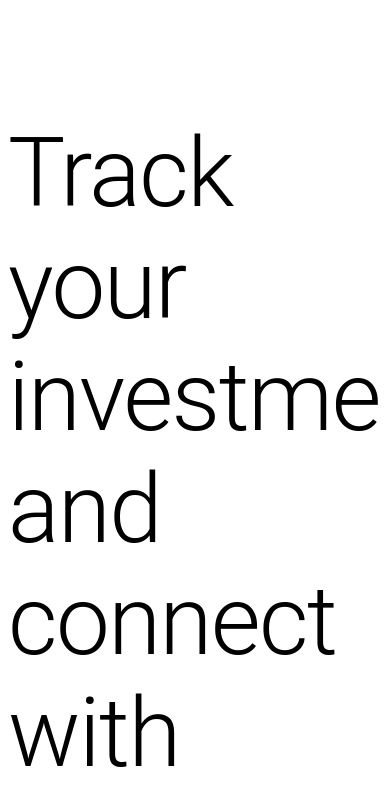
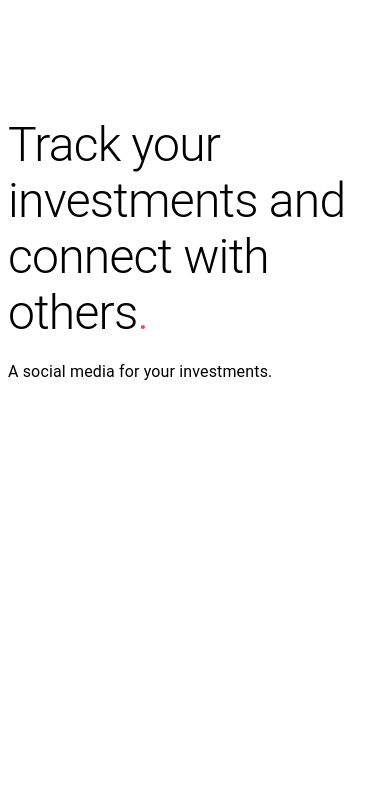
Before and after one commit to ludmylaalmeida/Piggy, a Gatsby site: page / in a window 390 px wide. Shown: the part 55-841 px from the top of the page. Built offline with nearby package versions, Linux system fonts and the light colour scheme; Gatsby itself is replaced by a stand-in of ours.

Commit message:
Create the get started page and make responsive

```diff
--- a/src/components/homeHeader.js
+++ b/src/components/homeHeader.js
@@ -1,4 +1,5 @@
 import Grid from "@material-ui/core/Grid";
+import { Link } from "gatsby";
 import React from "react";
 import {
   Box,
@@ -18,10 +19,15 @@ const useStyles = makeStyles(theme => ({
     borderRadius: 5,
     backgroundColor: "#FD6A7E",
     color: "#fff",
-    marginLeft: theme.spacing(0),
     verticalAlign: "middle",
     "&:hover": {
       backgroundColor: "#FB4369",
+    },
+  },
+
+  headerTitle: {
+    [theme.breakpoints.down('md')]: {
+      fontSize: "3em",
     },
   },
 }))
@@ -30,15 +36,12 @@ export default function HomeHeader() {
   const classes = useStyles()
   return (
     <div>
-    <Grid container spacing={3}>
-      <Grid item xs={12} sm={6}>
-      <Box mt={15}>
-        <TableContainer className={classes.TableContainer}>
-        <Typography variant="h1" gutterBottom>Track your investments and connect with others<Box component="div" display="inline" color="#FB4369">.</Box></Typography>
+      <Typography variant="h1" gutterBottom className={classes.headerTitle}> Track your investments and connect with others<Box component="div" display="inline" color="#FB4369">.</Box></Typography>
       <Typography variant="subtitle1" gutterBottom>A social media for your investments.</Typography>
         <Box pt={3} display="flex">
           <div>
             <Hidden xsDown>
+              <Link to="/signup/" style = {{textDecoration: "none"}}>
               <Box>
                 <Button
                   href=""
@@ -49,16 +52,10 @@ export default function HomeHeader() {
                   Get Started
                 </Button>
               </Box>
+              </Link>
             </Hidden>
           </div>
         </Box>
-        </TableContainer>
-        </Box>
-      </Grid>
-      <Grid item xs={12} sm={6}>
-        <TableContainer className={classes.TableContainer}></TableContainer>
-      </Grid>
-    </Grid>
     </div>
   )
 }
--- a/src/pages/index.js
+++ b/src/pages/index.js
@@ -1,5 +1,7 @@
 import HomeNavbar from "../components/homeNavbar";
 import HomeHeader from "../components/homeHeader";
+import Grid from "@material-ui/core/Grid";
+import { Box } from "@material-ui/core";
 import React from "react";
 
 export default function Index() {
@@ -7,7 +9,15 @@ export default function Index() {
 
     <div>
       <HomeNavbar />
-      <HomeHeader />
+      <Grid container spacing={3}>
+        <Grid item xs={12} sm={6}>
+          <Box mt={15}>
+            <HomeHeader />
+          </Box>
+        </Grid>
+        <Grid item xs={12} sm={6}>
+      </Grid>
+    </Grid>
     </div>
   )
 }
```
Also changed, not shown: src/assets/img/home_page_illustration.svg (deleted). Lines whose indentation alone changed are shown as unchanged.
